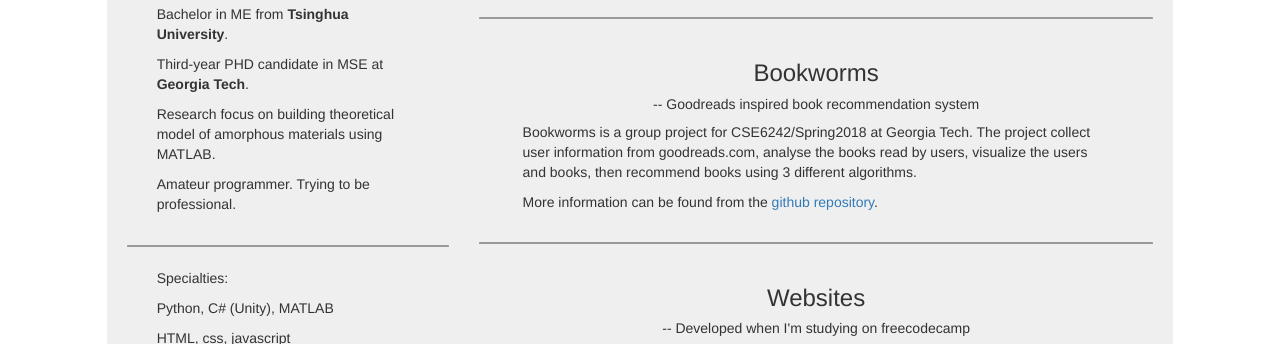
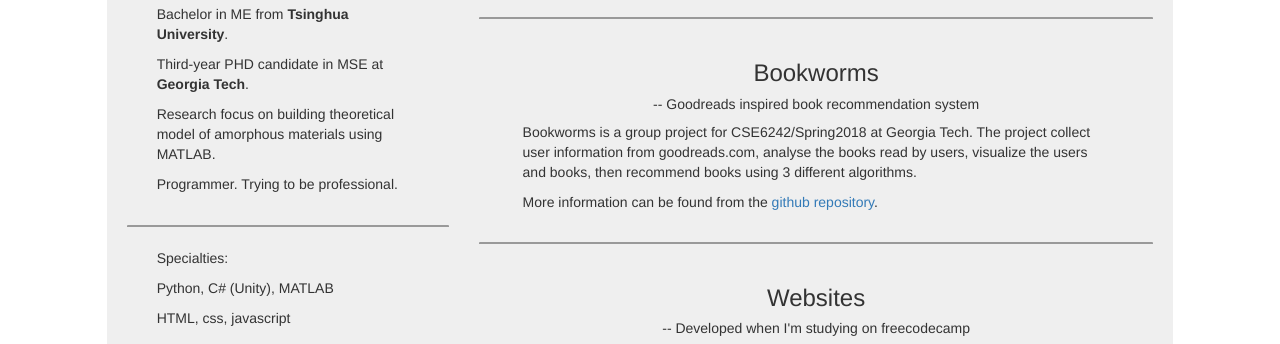
Before and after one commit to piecesofreg09/piecesofreg09.github.io, a plain HTML site: page index.html in a window 1280 px wide. Shown: the part 389-733 px from the top of the page. Drawn offline with nearby package versions, Linux system fonts and the light colour scheme.

Commit message:
remove amateur

```diff
--- a/index.html
+++ b/index.html
@@ -43,7 +43,7 @@
                   <p>Bachelor in ME from <strong>Tsinghua University</strong>.</p>
                   <p>Third-year PHD candidate in MSE at <strong>Georgia Tech</strong>.</p>
                   <p>Research focus on building theoretical model of amorphous materials using MATLAB.</p>
-                  <p>Amateur programmer. Trying to be professional.</p>
+                  <p>Programmer. Trying to be professional.</p>
                 </div>
                 <div class="col-xs-1">
                 </div>
```
